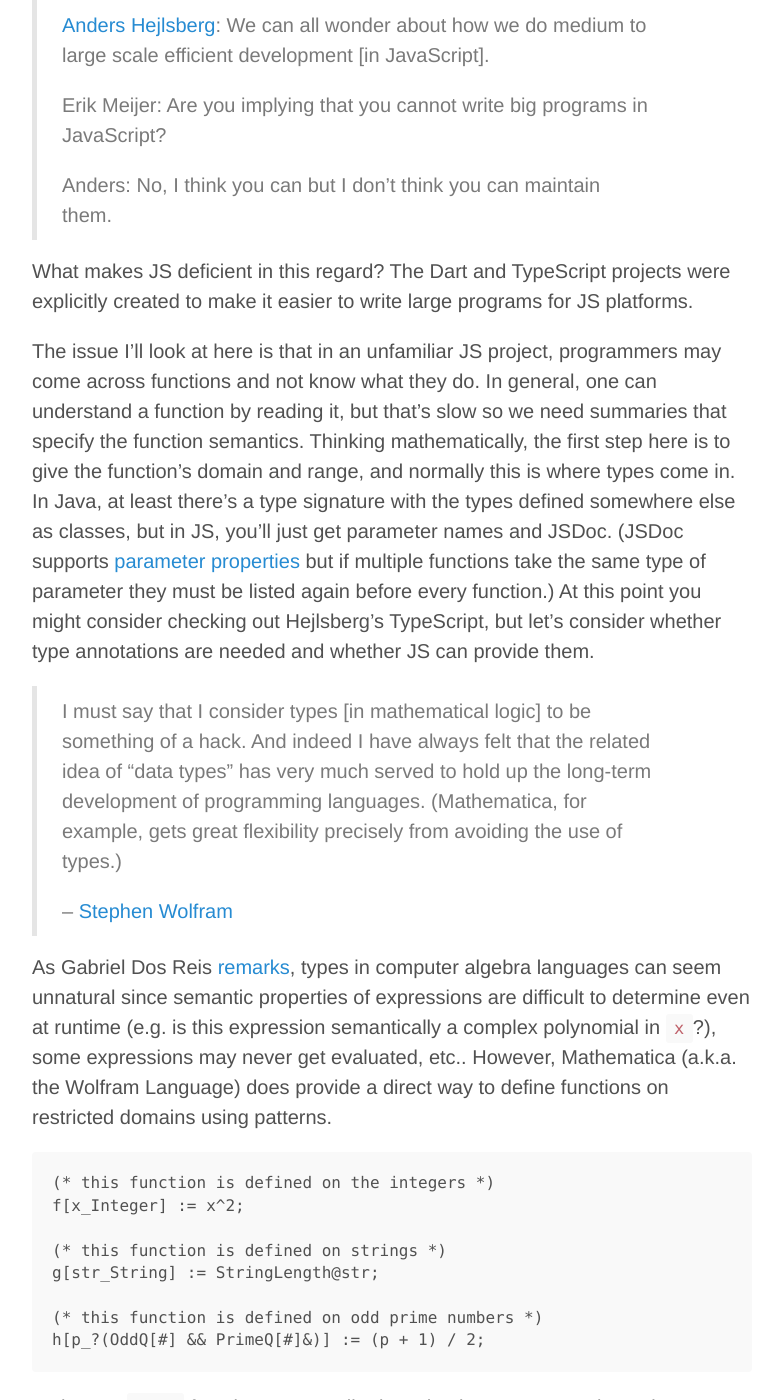
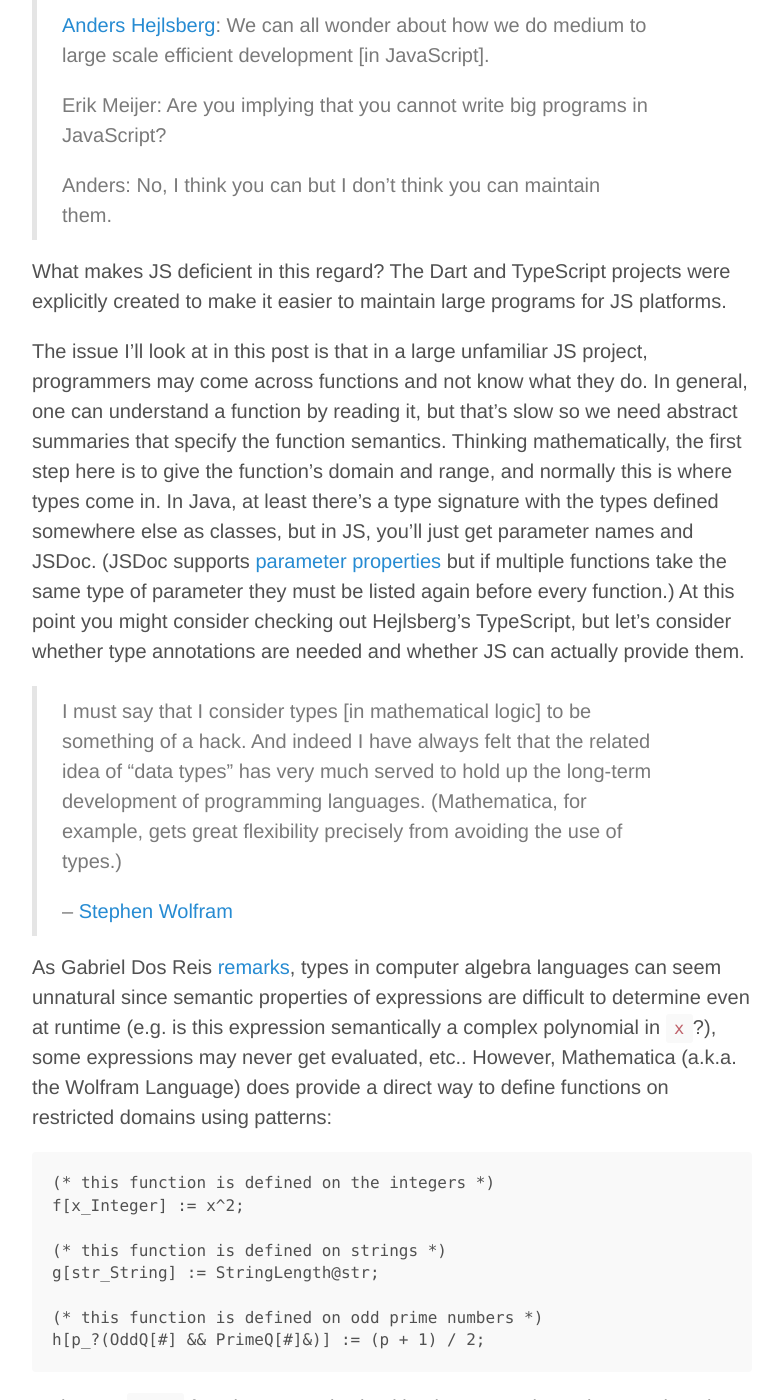
Before and after one commit to amacfie/amacfie.github.io, a Jekyll site: the page built from _posts/2015-08-16-js_type.md, in a window 1280 px wide and 1400 px high, scrolled down 1954 px. Shown: the whole window, without its empty margins (248-1028 px from the left). Built offline with Jekyll 4.4.1, drawn with Linux system fonts in a browser that asks for light colours; comment, search, counter and statistics services are not loaded; some of the changed text lies outside the part shown.

Commit message:
Fix more things in post

```diff
--- a/_posts/2015-08-16-js_type.md
+++ b/_posts/2015-08-16-js_type.md
@@ -93,12 +93,12 @@ So if JS is so comprehensible and powerful, what are the problems it still has?
 
 What makes JS deficient in this regard?
 The Dart and TypeScript projects were explicitly created to make it easier
-to write large programs for JS platforms.
+to maintain large programs for JS platforms.
 
-The issue I'll look at here is that in an unfamiliar JS project, programmers
-may come across functions and not know what they do.
+The issue I'll look at in this post is that in a large unfamiliar JS project,
+programmers may come across functions and not know what they do.
 In general, one can understand a function by reading it, but that's slow so
-we need summaries that specify the function semantics.
+we need abstract summaries that specify the function semantics.
 Thinking mathematically, the first step here is to give the function's
 domain and range, and normally this is where types come in.
 In Java, at least there's a type signature with the types defined somewhere
@@ -107,8 +107,8 @@ else as classes, but in JS, you'll just get parameter names and JSDoc.
 but if multiple functions take the same type of parameter they must be
 listed again before every function.)
 At this point you might consider checking out Hejlsberg's TypeScript, but
-let's consider whether type annotations are needed and whether JS can provide
-them.
+let's consider whether type annotations are needed and whether JS can actually
+provide them.
 
 > I must say that I consider types [in mathematical logic] to be something of a
 > hack.
@@ -126,7 +126,7 @@ of expressions are difficult to determine even at runtime (e.g. is this
 expression semantically a complex polynomial in `x`?), some expressions
 may never get evaluated, etc..
 However, Mathematica (a.k.a. the Wolfram Language) does provide a direct way
-to define functions on restricted domains using patterns.
+to define functions on restricted domains using patterns:
 
     (* this function is defined on the integers *)
     f[x_Integer] := x^2;
```
Also changed, not shown: other parts of _posts/2015-08-16-js_type.md (+12 -9 lines).
